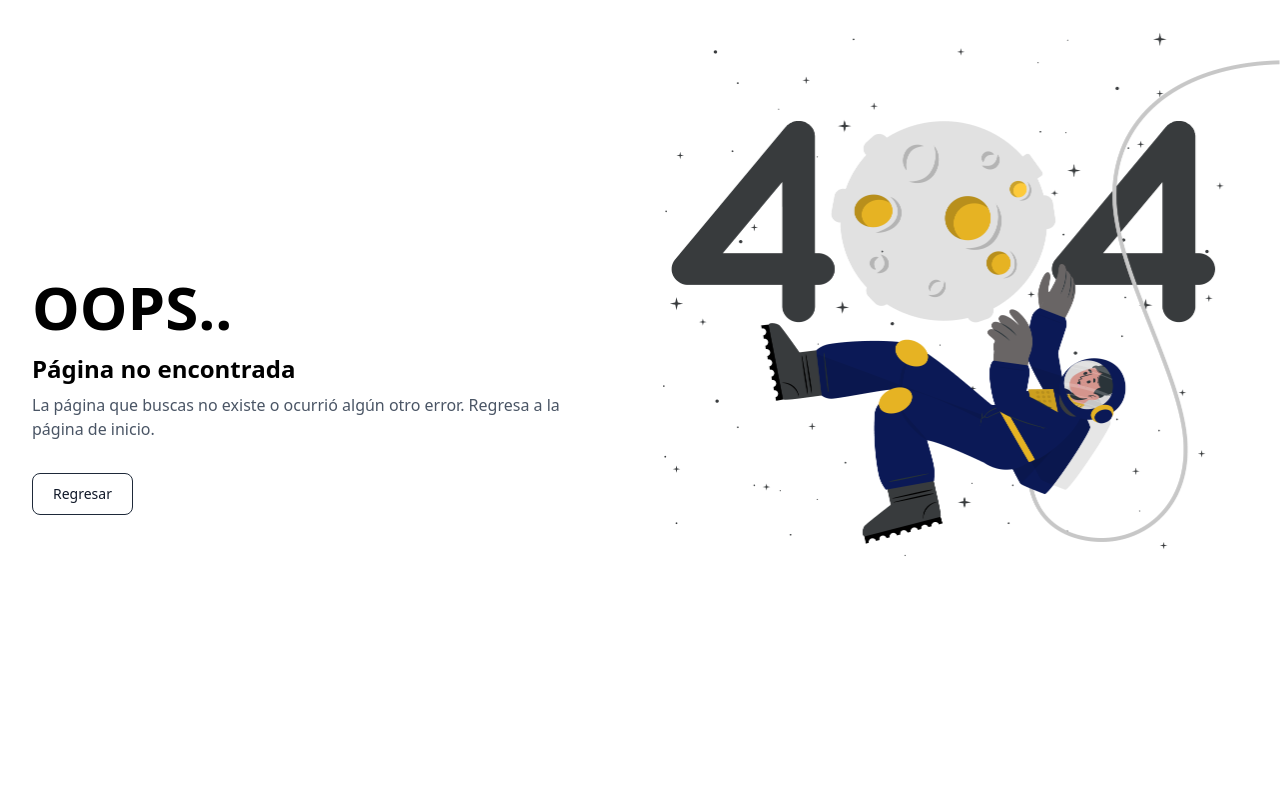
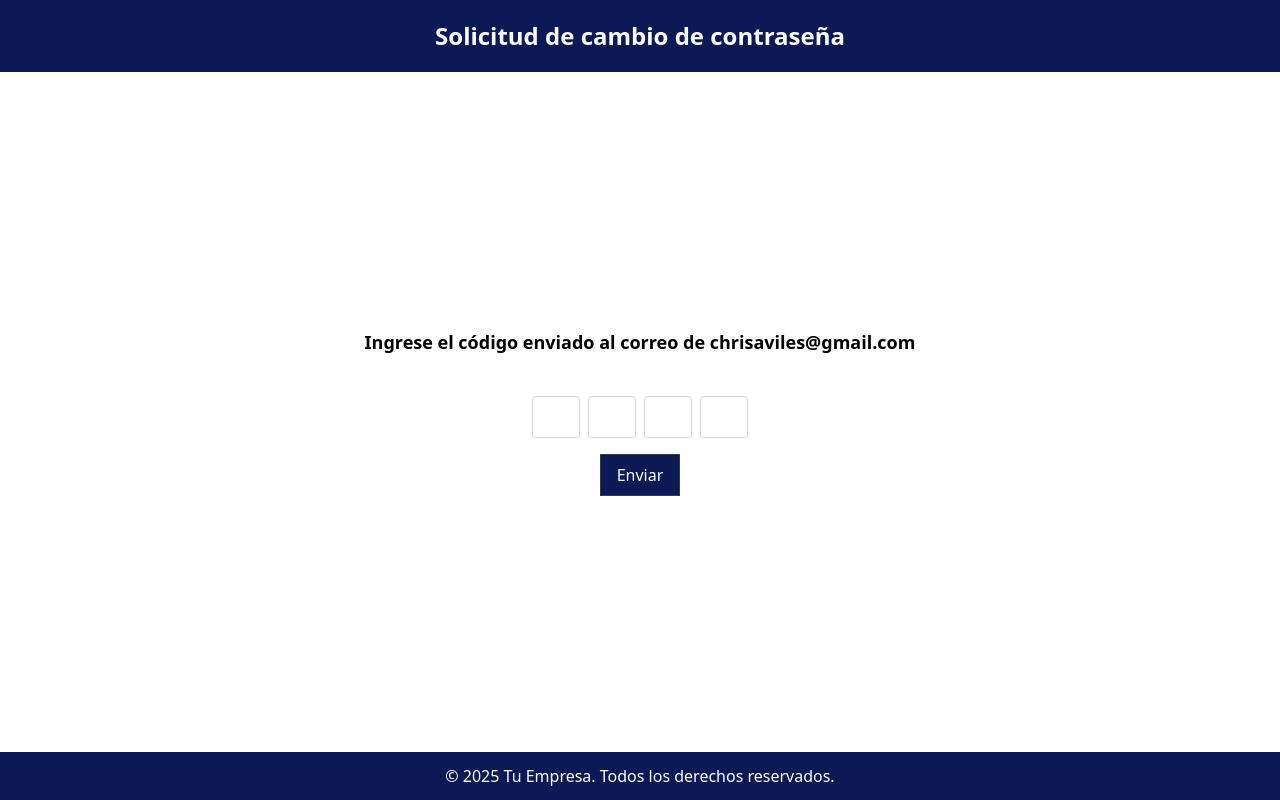
Before and after one commit to Christian20233tn137/multi_aseguradora, a React (Vite) app: page /recuperacion/codigo in a window 1280 px wide. Built offline with nearby package versions, Linux system fonts and the light colour scheme; the HTML template or start-up script is replaced by a standard one.

Commit message:
Soy locoteeee

```diff
--- a/src/App.jsx
+++ b/src/App.jsx
@@ -24,6 +24,9 @@ import Polizas from "./components/AgenteViews/Views/Polizas";
 
 import Cotizaciones from "./components/AgenteViews/Views/Cotizaciones";
 import Seguros from "./components/AgenteViews/Views/Seguros";
+import RecuperarContra from "./components/RecuperarContra";
+import Codigo from "./components/Codigo";
+import NuevaContra from "./components/NuevaContra";
 
 const App = () => {
   const location = useLocation();
@@ -236,6 +239,11 @@ const App = () => {
         <Route path="polizas" element={<Polizas />} />
       </Route>
 
+      {/* Ruta recuperar contra */}
+      <Route path="recuperacion" element={<RecuperarContra />} />
+      <Route path="/recuperacion/codigo" element={<Codigo />} />
+      <Route path="/recuperacion/codigo/nuevaContra" element={<NuevaContra/>} />
+
       {/* Ruta por defecto (404) */}
       <Route path="*" element={<NotFound />} />
     </Routes>
--- /dev/null
+++ b/src/components/Codigo.jsx
@@ -0,0 +1,65 @@
+import React, { useState } from "react";
+import { useNavigate } from "react-router-dom";
+
+let correo = 'chrisaviles@gmail.com';
+
+const Codigo = () => {
+
+const navigate = useNavigate();
+const handleMover = () => {
+    navigate("/recuperacion/codigo/nuevaContra")
+}
+  const [codigo, setCodigo] = useState(['', '', '', '']);
+
+  const handleChange = (index, value) => {
+    const newCodigo = [...codigo];
+    newCodigo[index] = value;
+    setCodigo(newCodigo);
+  };
+
+  const handleSubmit = () => {
+    const codigoCompleto = codigo.join('');
+    console.log('Código ingresado:', codigoCompleto);
+    handleMover()
+  };
+
+  return (
+    <div className="flex flex-col min-h-screen w-full overflow-hidden">
+      <header className="colorFondo p-5 w-full">
+        <h1 className="text-2xl font-bold text-center text-white">
+          Solicitud de cambio de contraseña
+        </h1>
+      </header>
+
+      <main className="flex flex-col items-center justify-center flex-grow p-5 bg-white w-full">
+        <h2 className="text-lg font-semibold">
+          Ingrese el código enviado al correo de {correo}
+        </h2>
+        <div className="flex space-x-2 mt-10">
+          {codigo.map((value, index) => (
+            <input
+              key={index}
+              type="text"
+              maxLength="1"
+              className="p-2 border border-gray-300 rounded w-12 text-center"
+              value={value}
+              onChange={(e) => handleChange(index, e.target.value)}
+            />
+          ))}
+        </div>
+        <button
+          className="mt-4 px-4 py-2 botones text-white rounded hover:bg-blue-800"
+          onClick={handleSubmit}
+        >
+          Enviar
+        </button>
+      </main>
+
+      <footer className="colorFondo text-white text-center p-3 w-full">
+        <p>&copy; 2025 Tu Empresa. Todos los derechos reservados.</p>
+      </footer>
+    </div>
+  );
+};
+
+export default Codigo;
--- a/src/components/LoginComponents/LoginForm.jsx
+++ b/src/components/LoginComponents/LoginForm.jsx
@@ -3,6 +3,10 @@ import { useNavigate } from "react-router-dom";
 
 const LoginForm = ({ setUser }) => {
   const navigate = useNavigate();
+
+  const handlePassword = () => {
+    navigate('/recuperacion')
+  }
 
   // Estados para los campos (adaptando el nombre y contraseña)
   const [nombre, setNombre] = useState("");
@@ -94,6 +98,7 @@ const LoginForm = ({ setUser }) => {
           <a
             href="#"
             className="flex justify-center text-blue-600 hover:underline"
+            onClick={handlePassword}
           >
             ¿Olvidaste tu contraseña?
           </a>
--- /dev/null
+++ b/src/components/NuevaContra.jsx
@@ -0,0 +1,43 @@
+import React from 'react'
+import { useNavigate } from 'react-router-dom';
+
+const NuevaContra = () => {
+    const navigate = useNavigate();
+    const handleCodigo = () => {
+        navigate("/login")
+    }
+  return (
+    <div className="flex flex-col min-h-screen w-full overflow-hidden">
+      <header className="colorFondo p-5 w-full">
+        <h1 className="text-2xl font-bold text-center text-white">
+          Solicitud de cambio de contraseña
+        </h1>
+      </header>
+
+      <main className="flex flex-col items-center justify-center flex-grow p-5 bg-white w-full">
+        <h2 className="text-lg font-semibold">
+          Ingrese su nueva contraseña
+        </h2>
+        <input
+          type="password"
+          className="mt-10 p-2 border border-gray-300 rounded w-full max-w-md"
+          placeholder="Contraseña"
+        />
+        <input
+          type="password"
+          className="mt-10 p-2 border border-gray-300 rounded w-full max-w-md"
+          placeholder="Confirmar contraseña"
+        />
+        <button className="mt-4 px-4 py-2 botones text-white rounded" onClick={handleCodigo}>
+          Enviar
+        </button>
+      </main>
+
+      <footer className="colorFondo text-white text-center p-3 w-full">
+        <p>&copy; 2025 Tu Empresa. Todos los derechos reservados.</p>
+      </footer>
+    </div>
+  )
+}
+
+export default NuevaContra
--- /dev/null
+++ b/src/components/RecuperarContra.jsx
@@ -0,0 +1,39 @@
+import React from "react";
+import { useNavigate } from "react-router-dom";
+
+const RecuperarContra = () => {
+
+    const navigate = useNavigate();
+    const handleCodigo = () => {
+        navigate("/recuperacion/codigo")
+    }
+  return (
+    <div className="flex flex-col min-h-screen w-full overflow-hidden">
+      <header className="colorFondo p-5 w-full">
+        <h1 className="text-2xl font-bold text-center text-white">
+          Solicitud de cambio de contraseña
+        </h1>
+      </header>
+
+      <main className="flex flex-col items-center justify-center flex-grow p-5 bg-white w-full">
+        <h2 className="text-lg font-semibold">
+          Ingrese el correo electrónico asociado a la cuenta
+        </h2>
+        <input
+          type="email"
+          className="mt-10 p-2 border border-gray-300 rounded w-full max-w-md"
+          placeholder="Correo electrónico"
+        />
+        <button className="mt-4 px-4 py-2 botones text-white rounded" onClick={handleCodigo}>
+          Enviar
+        </button>
+      </main>
+
+      <footer className="colorFondo text-white text-center p-3 w-full">
+        <p>&copy; 2025 Tu Empresa. Todos los derechos reservados.</p>
+      </footer>
+    </div>
+  );
+};
+
+export default RecuperarContra;
```
